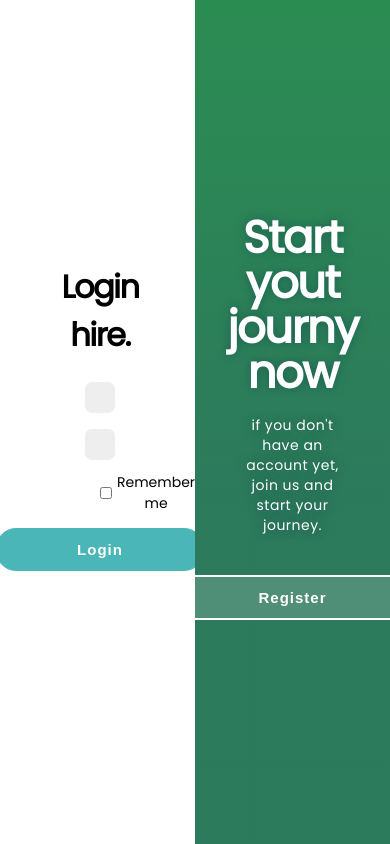
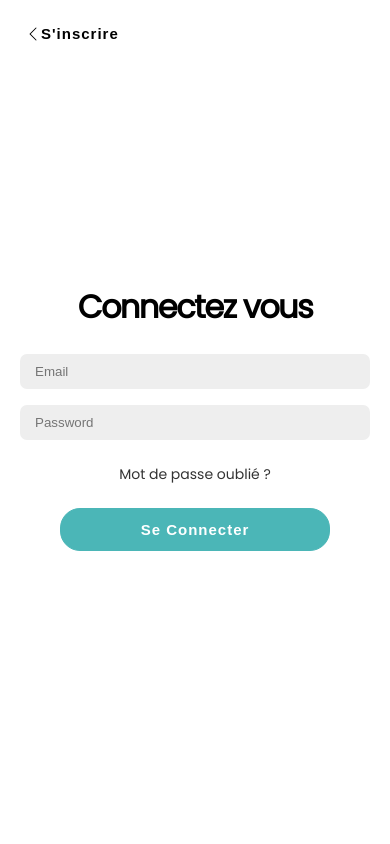
Before and after one commit to Alexys-LAURENT/PPE-Auto-Ecole, a PHP site: page /Login2.php in a window 390 px wide. Run offline with PHP 8.4, Linux system fonts and the light colour scheme.

Commit message:
update login page

```diff
--- a/Account.php
+++ b/Account.php
@@ -97,7 +97,7 @@ if (isset($_POST['ValiderHeure']) && isset($_POST['datehd']) && isset($_POST['he
         $tab = array(
             "id_cc" => $unControleur->lastInsertId(),
             "id_e" => $_SESSION['User']['id_u'],
-            "id_m" => 15,
+            "id_m" => null,
             "datehd" => $datehd,
             "datehf" => $datehf,
             "etat" => "En attente user"
--- a/Login2.php
+++ b/Login2.php
@@ -13,7 +13,7 @@
 
     <div class="form-conteneur register-conteneur">
       <form action="#">
-        <h1>Register hire.</h1>
+        <h1>Inscrivez vous</h1>
         <div class="rowInputs">
           <input type="text" placeholder="Nom" name="nom">
           <input type="text" placeholder="Prénom" name="prenom">
@@ -51,39 +51,48 @@
 
     <div class="form-conteneur login-conteneur">
       <form action="#">
-        <h1>Login hire.</h1>
+        <h1>Connectez vous</h1>
         <input type="email" placeholder="Email">
         <input type="password" placeholder="Password">
         <div class="content">
-          <div class="checkbox">
-            <input type="checkbox" name="checkbox" id="checkbox">
-            <label>Remember me</label>
-          </div>
           <div class="pass-link">
-            <a href="#">Forgot password?</a>
+            <a href="#">Mot de passe oublié ?</a>
           </div>
         </div>
-        <button>Login</button>
+        <button>Se connecter</button>
       </form>
     </div>
 
     <div class="overlay-conteneur">
       <div class="overlay">
         <div class="overlay-panel overlay-left">
-          <h1 class="title">Hello <br> friends</h1>
-          <p>if Yout have an account, login here and have fun</p>
-          <button class="ghost" id="login">Login
+          <h1 class="title">Bienvenue</h1>
+          <p>Si vous avez déjà un compte, connectez-vous pour continuer.</p>
+          <button class="ghost" id="login">Se connecter
             <i class="lni lni-arrow-left login"></i>
           </button>
         </div>
         <div class="overlay-panel overlay-right">
-          <h1 class="title">Start yout <br> journy now</h1>
-          <p>if you don't have an account yet, join us and start your journey.</p>
-          <button class="ghost" id="register">Register
+          <h1 class="title">Démarrez votre voyage</h1>
+          <p>Si vous n'avez pas de compte, inscrivez-vous pour continuer.</p>
+          <button class="ghost" id="register">S'inscrire
             <i class="lni lni-arrow-right register"></i>
           </button>
         </div>
       </div>
+    </div>
+
+    <div class="switch-mobile">
+      <button class="ghost ghost-mobile ghost-mobile-login" id="login-mobile">Se connecter
+        <svg xmlns="http://www.w3.org/2000/svg" width="16" height="16" fill="currentColor" class="bi bi-chevron-right" viewBox="0 0 16 16">
+          <path fill-rule="evenodd" d="M4.646 1.646a.5.5 0 0 1 .708 0l6 6a.5.5 0 0 1 0 .708l-6 6a.5.5 0 0 1-.708-.708L10.293 8 4.646 2.354a.5.5 0 0 1 0-.708z" />
+        </svg>
+      </button>
+      <button class="ghost ghost-mobile ghost-mobile-register" id="register-mobile">
+        <svg xmlns="http://www.w3.org/2000/svg" width="16" height="16" fill="currentColor" class="bi bi-chevron-left" viewBox="0 0 16 16">
+          <path fill-rule="evenodd" d="M11.354 1.646a.5.5 0 0 1 0 .708L5.707 8l5.647 5.646a.5.5 0 0 1-.708.708l-6-6a.5.5 0 0 1 0-.708l6-6a.5.5 0 0 1 .708 0z" />
+        </svg>S'inscrire
+      </button>
     </div>
 
   </div>
@@ -194,10 +203,11 @@
       letter-spacing: 1px;
       text-transform: capitalize;
       transition: 0.3s ease-in-out;
+      cursor: pointer;
     }
 
     button:hover {
-      letter-spacing: 3px;
+      letter-spacing: 2px;
     }
 
     button:active {
@@ -212,6 +222,30 @@
       background-color: rgba(225, 225, 225, 0.2);
       border: 2px solid #fff;
       color: #fff;
+    }
+
+    button.ghost-mobile {
+      padding: 0;
+      display: flex;
+      align-items: center;
+      z-index: 100000;
+      background-color: transparent;
+      border: none;
+      color: black;
+      transition: all 0.2s ease-in-out;
+    }
+
+    button.ghost-mobile-register {
+      position: absolute;
+      top: 15px;
+      left: 15px;
+    }
+
+    button.ghost-mobile-login {
+      opacity: 0;
+      position: absolute;
+      top: 15px;
+      right: 15px;
     }
 
     button.ghost i {
@@ -254,7 +288,7 @@
       background-color: #eee;
       border-radius: 7px;
       border: none;
-      padding: 8px 15px;
+      padding: 10px 15px !important;
       margin: 8px 0;
       width: 100%;
       outline: none;
@@ -348,6 +382,10 @@
       z-index: 100;
     }
 
+    .switch-mobile {
+      display: none;
+    }
+
     .conteneur.right-panel-active .overlay-conteneur {
       transform: translate(-100%);
     }
@@ -433,20 +471,93 @@
     .social-conteneur a:hover {
       border: 1px solid #4bb6b7;
     }
+
+    @media screen and (max-width: 768px) {
+      .conteneur.right-panel-active .register-conteneur {
+        animation: show-mobile 0.6s !important;
+      }
+
+      @keyframes show-mobile {
+
+        0%,
+        49.99% {
+          opacity: 0;
+          z-index: 1;
+        }
+
+        100% {
+          opacity: 1;
+          z-index: 5;
+        }
+      }
+
+      form {
+        padding: 0 20px;
+      }
+
+      .conteneur.right-panel-active .login-conteneur {
+        transform: translateX(150%);
+      }
+
+      .switch-mobile {
+        display: block;
+      }
+
+      .form-conteneur {
+        width: 100%;
+        transition: all 0.6s ease-in-out;
+      }
+
+      .overlay-conteneur {
+        display: none;
+      }
+
+      .overlay-conteneur-mobile {
+        display: block;
+        position: absolute;
+        top: 85%;
+        left: 0;
+        width: 100%;
+        height: 15%;
+        overflow: hidden;
+        transition: transform 0.6s ease-in-out;
+        z-index: 100;
+      }
+
+      .conteneur.right-panel-active .register-conteneur {
+        transform: translateX(0%);
+        opacity: 1;
+        z-index: 5;
+        animation: show 0.6s;
+      }
+    }
   </style>
 
   <script>
     const registerButton = document.getElementById("register");
+    const registerButtonMobile = document.getElementById("register-mobile");
     const loginButton = document.getElementById("login");
+    const loginButtonMobile = document.getElementById("login-mobile");
     const conteneur = document.getElementById("conteneur");
 
     registerButton.addEventListener("click", () => {
       conteneur.classList.add("right-panel-active");
+    });
 
+    registerButtonMobile.addEventListener("click", () => {
+      conteneur.classList.add("right-panel-active");
+      registerButtonMobile.style.opacity = 0;
+      loginButtonMobile.style.opacity = 1;
     });
 
     loginButton.addEventListener("click", () => {
       conteneur.classList.remove("right-panel-active");
+    });
+
+    loginButtonMobile.addEventListener("click", () => {
+      conteneur.classList.remove("right-panel-active");
+      registerButtonMobile.style.opacity = 1;
+      loginButtonMobile.style.opacity = 0;
     });
   </script>
 
```
Also changed, not shown: sql/dumpAvTriggers.sql (+35 -0 lines).
